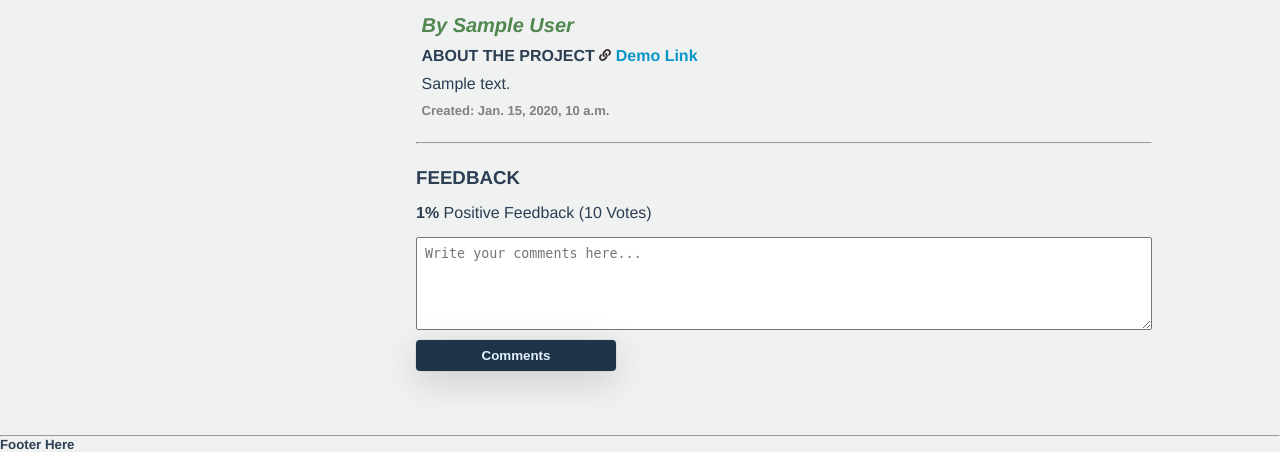
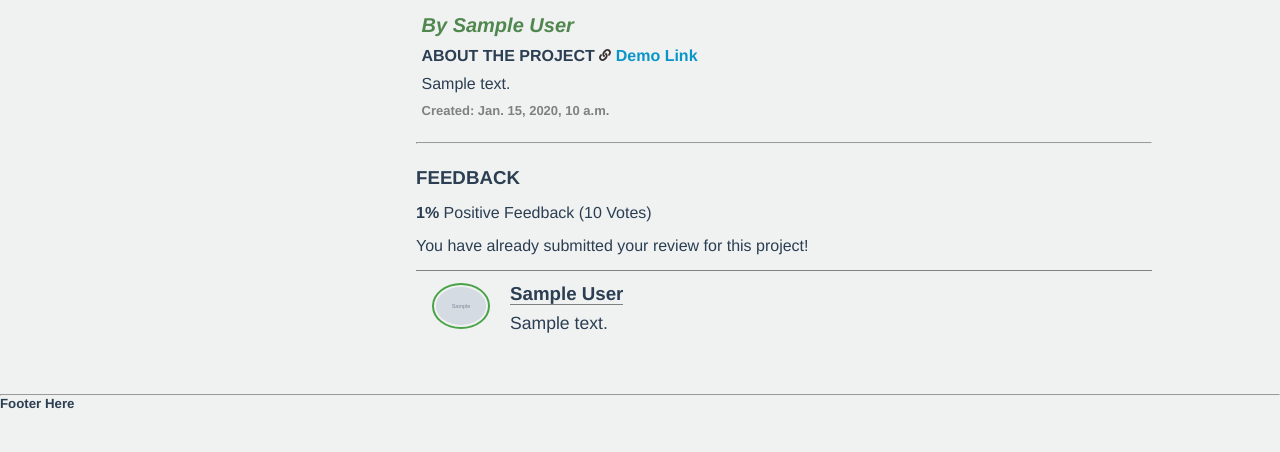
Before and after one commit to BhuvanThota/Devs-Repo, a Django app: page /projects/project_detail/00000000-0000-0000-0000-000000000001/ in a window 1280 px wide. Shown: the part 647-1099 px from the top of the page. After the commit the page ends 1056 px from the top, so only its background shows below. Run offline with Django 5.2, Linux system fonts and the light colour scheme; a user stored in the database is signed in; tables that the repository leaves empty hold one stand-in row (values such as "Sample post"); grey boxes marked "Sample" are stand-in pictures.

Commit message:
Project Reviews Updated

```diff
--- a/projects/forms.py
+++ b/projects/forms.py
@@ -1,6 +1,6 @@
 from django.forms import ModelForm, widgets
 from django import forms
-from .models import Project
+from .models import Project, Review
 
 
 class ProjectForm(ModelForm):
@@ -14,3 +14,23 @@ class ProjectForm(ModelForm):
         # widgets = {
         #     'tags': forms.CheckboxSelectMultiple(),
         # }
+
+
+class ReviewForm(ModelForm):
+    class Meta():
+        model = Review
+        fields = ['value', 'body' ]
+
+        labels = {
+            'value': 'Place your vote',
+            'body': 'Add a comment'
+        }
+
+    def __init__(self, *args, **kwargs):
+        super(ReviewForm, self).__init__(*args, **kwargs)
+
+        for name, field in self.fields.items():
+            if name == 'value':
+                field.widget.attrs.update({'class': 'input_vote'})
+            else:
+                field.widget.attrs.update({'class': 'input_comment'})
--- a/projects/models.py
+++ b/projects/models.py
@@ -23,8 +23,24 @@ class Project(models.Model):
         return self.title
 
     class Meta:
-        ordering = ['-created']
+        ordering = ['-vote_ratio','-vote_total', '-created']
 
+    @property
+    def reviewers(self):
+        queryset = self.review_set.all().values_list('owner__id', flat=True)
+        return queryset
+
+    @property
+    def getVoteCount(self):
+        reviews = self.review_set.all()
+
+        upVotes = reviews.filter(value='up').count()
+        totalVotes = reviews.count()
+        ratio = (upVotes/totalVotes) * 100
+
+        self.vote_total = totalVotes
+        self.vote_ratio = ratio
+        self.save()
 
 
 class Review(models.Model):
@@ -32,14 +48,19 @@ class Review(models.Model):
         ('up', 'Up Vote'),
         ('down', 'Down Vote'),
     )
+    owner = models.ForeignKey(Profile, on_delete=models.CASCADE, null = True)
     project = models.ForeignKey(Project, on_delete = models.CASCADE)
     body = models.TextField(null = True, blank = True)
     value = models.CharField(max_length= 200, choices=VOTE_TYPE, default='up')
     created = models.DateTimeField(auto_now_add = True)
     id = models.UUIDField( default = uuid.uuid4, unique = True, primary_key = True, editable = False)
 
+    class Meta:
+        unique_together = [['owner', 'project']]
+
     def __str__(self):
-        return self.value
+        return f"{self.value} - {self.project.title[:15]} - {self.owner.username[:15]} "
+
 
 
 
--- a/projects/templates/projects/project_detail.html
+++ b/projects/templates/projects/project_detail.html
@@ -19,7 +19,7 @@
                     <div class="project_details_title_star">
                         <h1>{{project.title}}</h1>
                         {% if request.user.is_authenticated %}
-                            <form method="POST" action="">
+                            <form method="POST" action="{% url 'toggle_star' project.id %}">
                                 {% csrf_token %}
                                 <button type="submit" class="star-button" >
                                     {% if request.user.profile in project.star_profiles.all %}
@@ -77,11 +77,48 @@
             <h3>FEEDBACK</h3>
             <p class="feedback_votes"> <strong>{{project.vote_ratio}}%</strong>  Positive Feedback ({{project.vote_total}} Vote{% if project.vote_total > 1 %}s{% endif %})</p>
 
-            <form action="" method="POST" class="project_comments_form">
-                {% csrf_token %}
-                <textarea rows="5" name="project_comment" class="project_comment" placeholder="Write your comments here..."></textarea>
-                <input type="submit" value="Comments" />
-            </form>
+            {% if request.user.profile.id in project.reviewers %}
+                <p>You have already submitted your review for this project!</p>
+
+            {% elif request.user.profile == project.owner %}
+                <p>You cannot review your own work!</p>
+
+            {% elif request.user.is_authenticated %}
+                <form action="{% url 'project_detail' project.id %}" method="POST" class="project_comments_form">
+                    {% csrf_token %}
+                    {% for field in comment_form %}
+                        <h3><strong>{{ field.label_tag }}</strong></h3>
+                        {{field}}
+                        <p> {{ field.errors }} </p>
+                    {% endfor %}
+                    <input type="submit" value="Add Review" />
+                </form>
+
+            {% else %}
+                <a href="{% url 'login'%}?next={{request.path}}">Please Login to add a review!</a>
+
+            {% endif %}
+
+            <div class="commetList">
+                {% for review in project.review_set.all %}
+                {% if review.body %}
+
+                <div class="comment">
+                        <a href="{% url 'user-profile' review.owner.id %}">
+                            <img class="mini-profile-pic" src="{% static review.owner.profile_image.url %}" alt="profile-image" />
+                        </a>
+
+                        <div>
+                            <h3 ><span class="comment_title">{{review.owner.name}}</span></h3>
+                            <p class="comment_info">{{review.body|linebreaksbr}}</p>
+                        </div>
+
+                </div>
+
+                {% endif %}
+                {% endfor %}
+
+            </div>
 
         </div>
 
--- a/projects/urls.py
+++ b/projects/urls.py
@@ -5,7 +5,10 @@ from . import views
 urlpatterns = [
     path("", views.projects, name="projects"),
     path('project_detail/<str:id>/', views.project_detail, name="project_detail"),
+
     path('create_project/', views.create_project, name="create_project"),
     path('update_project/<str:id>/', views.update_project, name="update_project"),
     path('delete_project/<str:id>/', views.delete_project, name="delete_project"),
+
+    path('toggle_star/<str:id>/', views.toggleStar, name= 'toggle_star')
 ]
--- a/projects/utils.py
+++ b/projects/utils.py
@@ -1,6 +1,21 @@
 from .models import *
 from django.db.models import Q
 from django.core.paginator import Paginator, PageNotAnInteger, EmptyPage
+
+
+def star_count_project(request, project):
+    star = False
+    stars_count = 0
+
+    if request.user.is_authenticated:
+        star_projects = request.user.profile.star_projects.all()
+        stars_count = len(project.star_profiles.all())
+        if project in star_projects:
+            star = True
+        else:
+            star = False
+
+    return star, stars_count
 
 
 
@@ -23,6 +38,7 @@ def pagination(request, projects, results = 6):
     page = request.GET.get('page')
     paginator = Paginator(projects, results)
 
+
     try:
         projects = paginator.page(page)
     except PageNotAnInteger:
--- a/projects/views.py
+++ b/projects/views.py
@@ -10,7 +10,11 @@ from .utils import *
 
 
 def projects(request):
-    projects, search_query = searchProjects(request)
+    search_query = ''
+    projects = Project.objects.all()
+
+    if request.GET.get('search_query'):
+        projects, search_query = searchProjects(request)
 
     projects, paginator, custom_range = pagination(request, projects, 6)
 
@@ -21,27 +25,50 @@ def projects(request):
 
 def project_detail(request, id):
     project = Project.objects.get(id = id)
-    star = False
-    stars_count = 0
-    if request.user.is_authenticated:
-        star_projects = request.user.profile.star_projects.all()
-        stars_count = len(project.star_profiles.all())
-        if project in star_projects:
-            star = True
+
+    comment_form = ReviewForm()
+
+    star, stars_count = star_count_project(request, project)
+
+    if request.method == "POST":
+        comment_form = ReviewForm(request.POST)
+        review = comment_form.save(commit=False)
+        review.project = project
+        review.owner = request.user.profile
+        review.save()
+
+        #Update the Votes value in Project
+        project.getVoteCount
+
+        messages.success(request, 'Added review successfully!')
+
+        return redirect('project_detail', id = id)
+
+
+    context = {'project' : project, 'star': star, 'stars_count' : stars_count, 'comment_form': comment_form}
+    return render(request, 'projects/project_detail.html', context)
+
+
+
+@login_required(login_url='login')
+def toggleStar(request, id):
+    profile = request.user.profile
+    project = Project.objects.get(id = id)
+
+    if request.method == "POST":
+        if profile in project.star_profiles.all():
+            project.star_profiles.remove(profile)  # Remove star
+            messages.success(request, 'Project Un-Starred!')
         else:
-            star = False
+            project.star_profiles.add(profile)
+            messages.success(request, 'Project Starred!')
 
-        if request.method == "POST":
-            if request.user.profile in project.star_profiles.all():
-                project.star_profiles.remove(request.user.profile)  # Remove star
-            else:
-                project.star_profiles.add(request.user.profile)
 
-            project.save()
-            return redirect('project_detail',id = id)
+        project.save()
 
-    context = {'project' : project, 'star': star, 'stars_count' : stars_count}
-    return render(request, 'projects/project_detail.html', context)
+
+    return redirect('project_detail',id = id)
+
 
 
 @login_required(login_url='login')
--- a/static/styles/projects_styles.css
+++ b/static/styles/projects_styles.css
@@ -133,7 +133,7 @@ nav {
     gap:10px;
     border-radius: 10px;
     box-shadow: rgba(0, 0, 0, 0.1) 0px 1px 3px 0px, rgba(0, 0, 0, 0.06) 0px 1px 2px 0px;
-    background-color: #91c6ec;
+    background-color: #a9d4f3;
     color:#006bc9;
 }
 
@@ -142,17 +142,17 @@ nav {
     padding: 0.25rem 0.5rem;
     border-radius: 100%;
     font-weight: bolder;
-    background-color: #ffffff50;
-    color: #ffffff;
+    background-color: #ffffffcf;
+    color: #4a4a4a;
 }
 
 .error{
-    background-color: #f99b9b;
+    background-color: #f0a7a7;
     color:#d20303;
 }
 
 .success{
-    background-color: #ccfcbb;
+    background-color: #eeffe0ef;
     color:#0a9700;
 }
 
@@ -455,6 +455,46 @@ nav {
     color: grey;
 }
 
+
+.input_vote{
+    padding: 0.25rem;
+    max-width: 150px;
+}
+
+.input_comment{
+
+}
+
+.comment{
+    display: flex;
+    flex-direction: row;
+    flex-wrap: wrap;
+    gap: 20px;
+    justify-content: flex-start;
+    align-items: flex-start;
+    align-content: baseline;
+    border-top: 1px solid gray;
+    padding: 0.75rem 1rem;
+}
+
+.mini-profile-pic{
+    display: inline-block;
+    width: 50px;
+    padding: 2px;
+    border-radius: 100%;
+    border: 2px solid var(--tag-bg-color);
+}
+
+.comment_title{
+    border-bottom: 1px solid gray;
+}
+
+.comment_info{
+    padding-top: 8px;
+    font-size: 1.1em;
+}
+
+
 @media(max-width: 550px){
     .project_details_page{
         display: flex;
--- a/users/models.py
+++ b/users/models.py
@@ -28,6 +28,9 @@ class Profile(models.Model):
     def __str__(self):
         return self.username
 
+    class Meta:
+        ordering = ['created']
+
 
 
 class Skill(models.Model):
--- a/users/templates/users/login_register.html
+++ b/users/templates/users/login_register.html
@@ -42,7 +42,7 @@
                     <h1 class="login_top_title">Account Login</h1>
                     <p class="login_top_desc">Hello Developer, Welcome Back!</p>
                 </div>
-                <form class="login_form" action="{% url 'login' %}" method="POST">
+                <form class="login_form" action="" method="POST">
                     {% csrf_token %}
                     <label class="login_form_title" for="username">Username:</label>
                     <input type="text" class="login_form_input" name="username" id="username" placeholder="Enter your username..." />
```
Also changed, not shown: projects/admin.py (+5 -2 lines), projects/signals.py (+1 -8 lines), users/views.py (+7 -3 lines), projects/migrations/0010_alter_project_options_alter_tag_options_review_owner_and_more.py (added).
